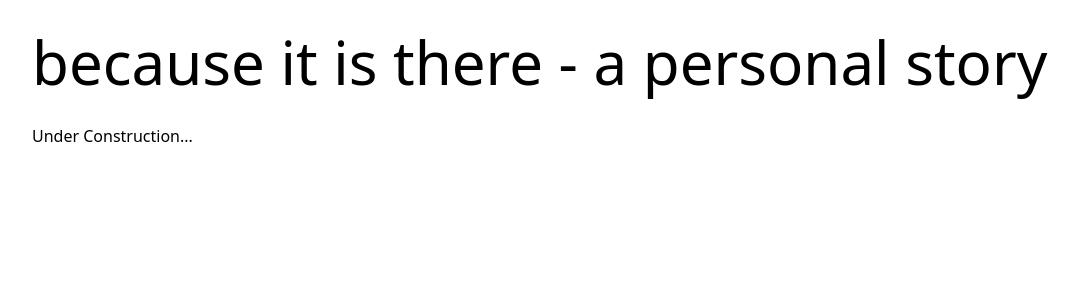
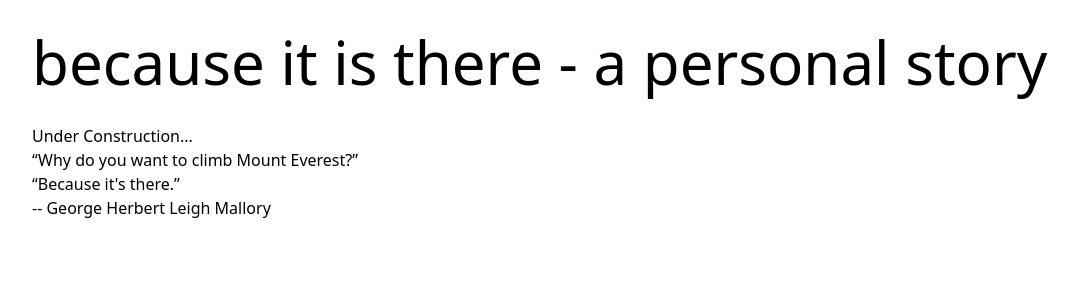
Before and after one commit to WudingRoad1145/WudingRoad1145.github.io, a Next.js app in the folder my-app/: page /projects/because-it-is-there in a window 1280 px wide. Shown: the top 300 px of the page, without its empty margins (0-1078 px from the left). Built offline with nearby package versions, Linux system fonts and the light colour scheme.

Commit message:
kickstart mtn project

```diff
--- a/my-app/src/app/projects/because-it-is-there/page.tsx
+++ b/my-app/src/app/projects/because-it-is-there/page.tsx
@@ -5,6 +5,9 @@
     <div className="min-h-screen p-8">
       <h1 className="text-6xl mb-8">because it is there - a personal story</h1>
       <p> Under Construction... </p>
+      <p> “Why do you want to climb Mount Everest?” </p>
+      <p> “Because it's there.” </p>
+      <p> -- George Herbert Leigh Mallory </p>
       {/* Project content */}
     </div>
   );
```
